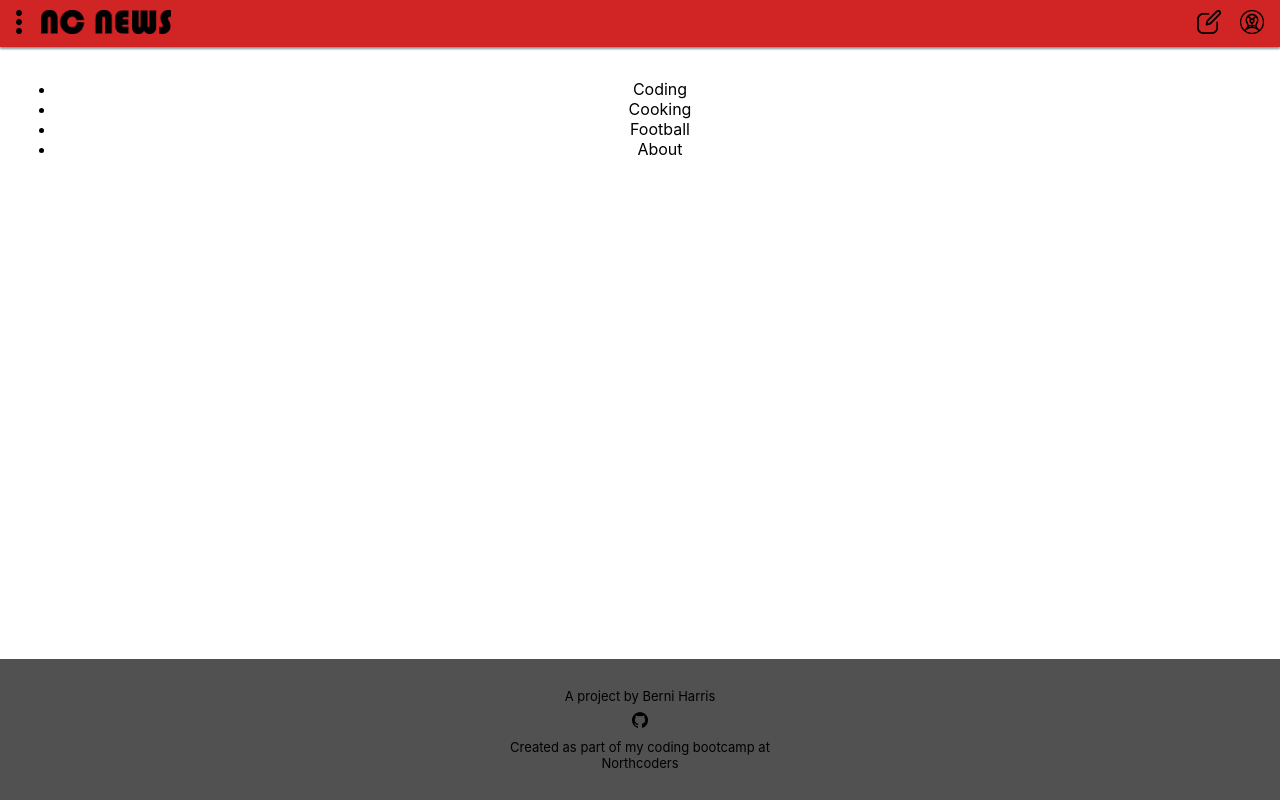
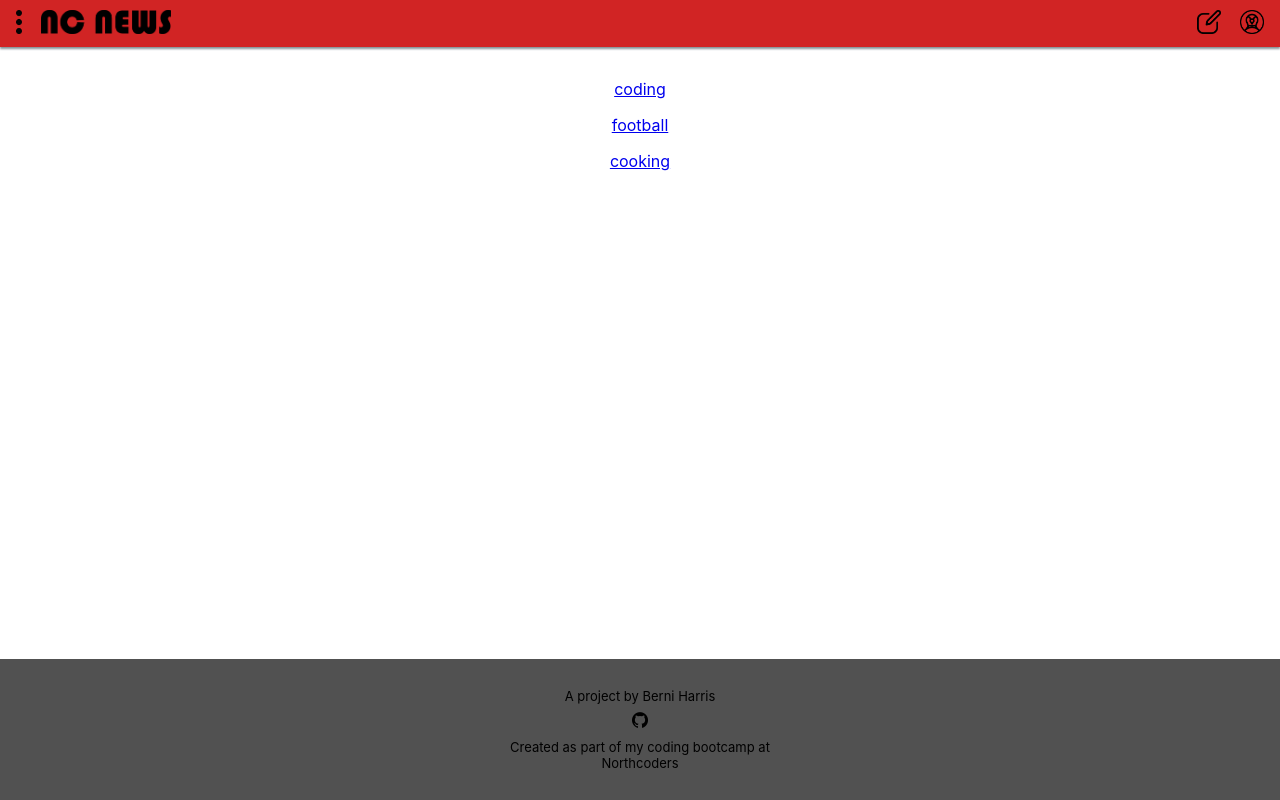
Before and after one commit to BerniHarris/nc-news, a React (Create React App) app: page /menu in a window 1280 px wide. Built offline with nearby package versions, Linux system fonts and the light colour scheme.

Commit message:
creae links to topics

```diff
--- a/src/components/ArticleList.jsx
+++ b/src/components/ArticleList.jsx
@@ -1,13 +1,17 @@
 import {useEffect, useState} from "react"
+import { useParams, Link } from "react-router-dom"
 import * as api from '../utils/api'
 import ArticleCard from "./ArticleCard"
 
 export default function ArticleList() {
+
+    const {topic} = useParams()
+
     const [allArticles, setAllArticles] = useState([])
     const [loading, setLoading] = useState(true);
 
     useEffect(() => {
-        api.getAllArticles().then((res) => {
+        api.getAllArticles(topic).then((res) => {
             setAllArticles(res);
             setLoading(false);
         });
@@ -21,8 +25,13 @@ export default function ArticleList() {
             <div className="cardcontainer">
                 {allArticles.map((article) => {
                     return (
+                        <section key={article.article_id}>
+
+                            <Link to={`/topic/${article.topic}`}>
+                            <p>{article.topic}</p>
+                            </Link>
+
                             <ArticleCard
-                        key={article.article_id}
                             body={article.body}
                             title={article.title}
                             topic={article.topic}
@@ -31,6 +40,7 @@ export default function ArticleList() {
                             votes={article.votes}
                             comment_count={article.comment_count}
                             />
+                        </section>
                         );
                     })}
                     </div>
--- a/src/pages/Menu.jsx
+++ b/src/pages/Menu.jsx
@@ -1,10 +1,33 @@
-export default function Menu() {
-    return <nav>
-        <ul>
-            <li>Coding</li>
-            <li>Cooking</li>
-            <li>Football</li>
-            <li>About</li>
-        </ul>
-    </nav>
-}
+import * as api from "../utils/api"
+import { useState, useEffect } from "react"
+import { Link } from "react-router-dom";
+
+export default function Menu ({}) {
+    const selectors = ["coding", "football", "cooking" ]
+
+    // useEffect(() => {
+    //     api.getArticlesByTopic(topic).then((res) => {
+    //         setAllArticles(res);
+    //         setLoading(false);
+    //     });
+    // }, []);
+
+    // if (loading) return <div>Loading...</div>;
+
+    return(
+      <div>
+        {selectors.map((selector) => {
+
+            return (
+                <Link to={`/topic/${selector}`}>
+                <p key = {selector}>
+                {selector}
+              </p>
+                </Link>
+
+            )
+        })}
+
+      </div>
+    )
+  }
--- a/src/utils/api.js
+++ b/src/utils/api.js
@@ -4,9 +4,24 @@ const api = axios.create({
     baseURL: 'https://nc-news-example-seminar-3-2.herokuapp.com/',
  })
 
-exports.getAllArticles = () => {
-  return api.get("/api/articles").then((res) => {
-      console.log(res.data.articles)
+exports.getAllArticles = (topic) => {
+  // console.log(topic)
+  if (!topic) {
+    return api.get("/api/articles").then((res) => {
+      return res.data.articles;
+    });
+  }
+  else {
+      return api.get(`/api/articles?topic=${topic}`).then((res) => {
+        // console.log(res.data.articles)
+        return res.data.articles;
+      });
+  }
+};
+
+exports.getArticle = (article_id) => {
+  return api.get(`/api/articles/${article_id}`).then((res) => {
+    console.log(res.data.articles)
     return res.data.articles;
   });
 };
```
Lines whose indentation alone changed are shown as unchanged.
